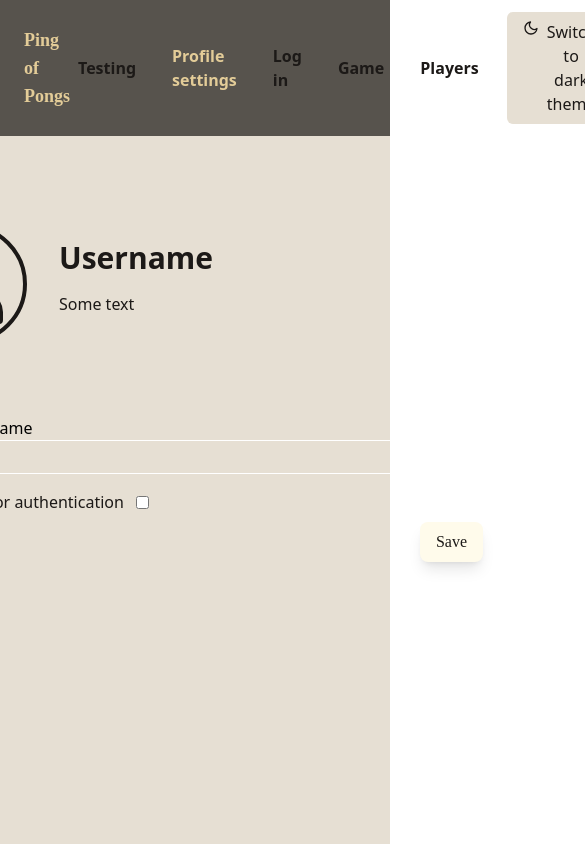
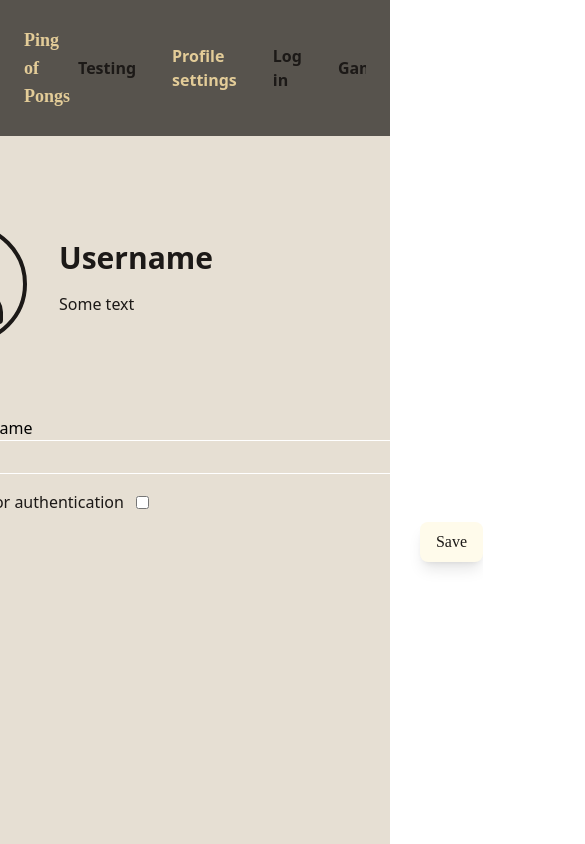
Before and after one commit to JiggyStardust/transcendence, a React (Vite) app in the folder frontend/: page /profile_settings in a window 390 px wide. Shown: the top 844 px of the page, 585 px wide, since content can reach past the window. Built offline with nearby package versions, Linux system fonts and the light colour scheme; a web font is replaced by a local one.

Commit message:
Navbar itmes now scroll on small screen

```diff
--- a/frontend/src/components/NavBar.tsx
+++ b/frontend/src/components/NavBar.tsx
@@ -20,7 +20,7 @@ export default function NavBar() {
 			<span className="text-lg font-extrabold font-tomorrow text-vintage-yellow">
 				<NavLink to="/">Ping of Pongs</NavLink>
 			</span>
-			<div className="flex gap-5 items-center">
+			<div className="flex gap-5 items-center no-scrollbar overflow-x-auto">
 				<NavLink to="/testing" className={({ isActive }) => navLinkStyles({ active: isActive })}>Testing</NavLink>
 				<NavLink to="/profile_settings" className={({ isActive }) => navLinkStyles({ active: isActive })}>Profile settings</NavLink>
 				<NavLink to="/login" className={({ isActive }) => navLinkStyles({ active: isActive })}>Log in</NavLink>
```
